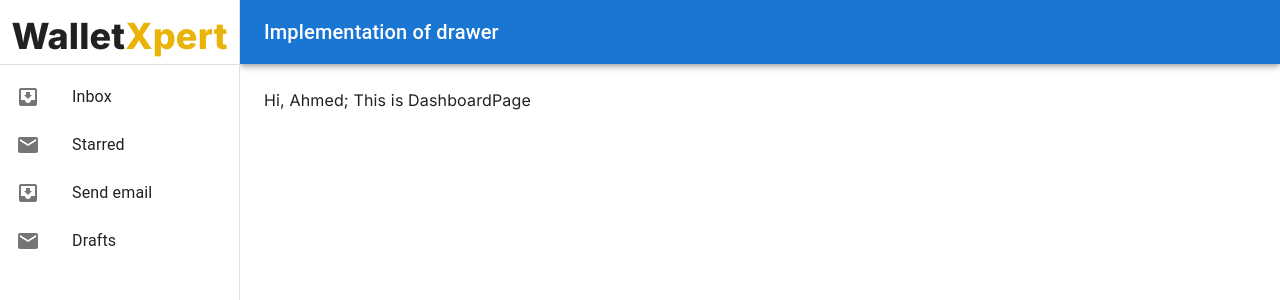
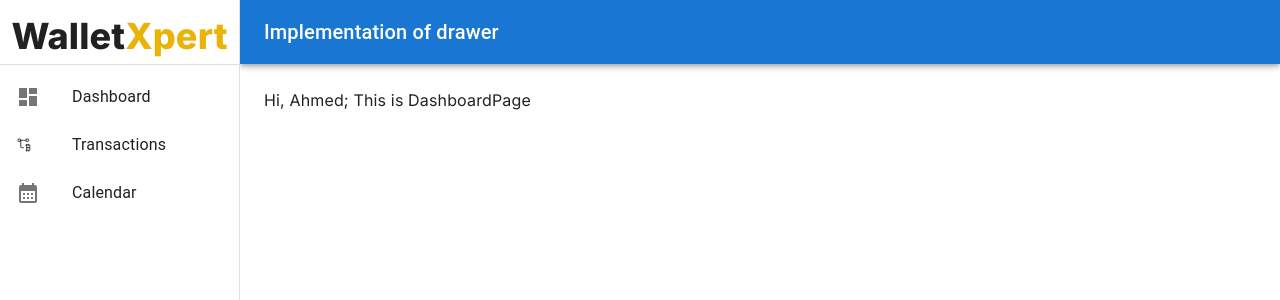
Before and after one commit to Aahmed-Hossain/Wallet-Xpert, a Next.js app: page /dashboard in a window 1280 px wide. Shown: the top 300 px of the page. Built offline with nearby package versions, Linux system fonts and the light colour scheme.

Commit message:
dashboard implemented successfully

```diff
--- a/src/components/drawer/DashboardDrawer.tsx
+++ b/src/components/drawer/DashboardDrawer.tsx
@@ -6,16 +6,10 @@ import CssBaseline from '@mui/material/CssBaseline';
 import Divider from '@mui/material/Divider';
 import Drawer from '@mui/material/Drawer';
 import IconButton from '@mui/material/IconButton';
-import InboxIcon from '@mui/icons-material/MoveToInbox';
-import List from '@mui/material/List';
-import ListItem from '@mui/material/ListItem';
-import ListItemButton from '@mui/material/ListItemButton';
-import ListItemIcon from '@mui/material/ListItemIcon';
-import ListItemText from '@mui/material/ListItemText';
-import MailIcon from '@mui/icons-material/Mail';
 import MenuIcon from '@mui/icons-material/Menu';
 import Toolbar from '@mui/material/Toolbar';
 import Typography from '@mui/material/Typography';
+import DrawerSidebar from './DrawerSidebar';
 
 const drawerWidth = 240;
 
@@ -42,18 +36,7 @@ export default function DashboardDrawer({children}:{children:React.ReactNode}) {
     <div>
       <Box className="font-extrabold text-4xl h-12 text-center mt-4">Wallet<span className='text-yellow-500'>Xpert</span> </Box>
       <Divider />
-      <List>
-        {['Inbox', 'Starred', 'Send email', 'Drafts'].map((text, index) => (
-          <ListItem key={text} disablePadding>
-            <ListItemButton>
-              <ListItemIcon>
-                {index % 2 === 0 ? <InboxIcon /> : <MailIcon />}
-              </ListItemIcon>
-              <ListItemText primary={text} />
-            </ListItemButton>
-          </ListItem>
-        ))}
-      </List>
+      <DrawerSidebar/>
     </div>
   );
 
--- a/src/components/drawer/DrawerSidebar.tsx
+++ b/src/components/drawer/DrawerSidebar.tsx
@@ -47,7 +47,6 @@ const DrawerSidebar = () => {
                 <ListItemText primary={item.title} />
               </ListItemButton>
             </ListItem>
-
               </Link>)
             }
         </List>
```
Also changed, not shown: src/app/(DashboardLayout)/dashboard/calendar/page.tsx (renamed from src/app/(DashboardLayout)/dashboard/calender/Calendar.tsx).
